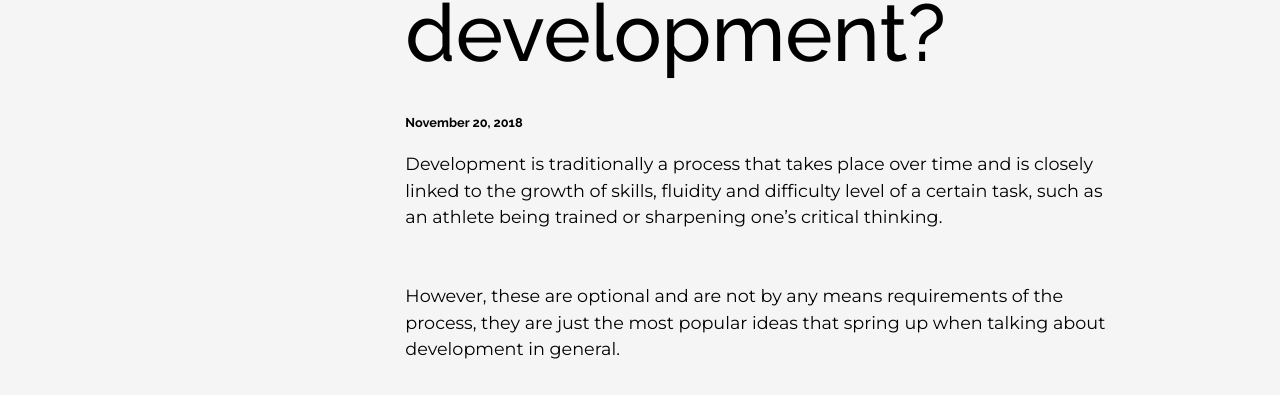
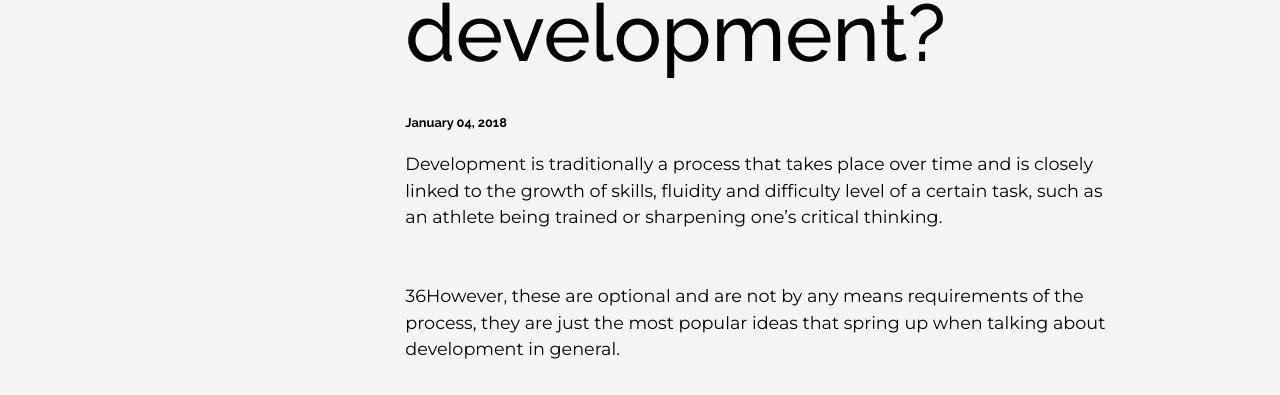
Before and after one commit to abelshinabery/jotted-blog, a Jekyll site: the page built from _posts/2019-01-04-What-is-development?.md, in a window 1280 px wide and 900 px high. Shown: the part 428-823 px from the top of the window. Built offline with Jekyll 4.4.1, drawn with Linux system fonts in a browser that asks for light colours.

Commit message:
Deleted old post dates and added new ones

```diff
--- a/_posts/2018-11-20-What-is-development?.md
+++ b/_posts/2019-01-04-What-is-development?.md
@@ -5,7 +5,7 @@
 
 Development is traditionally a process that takes place over time and is closely linked to the growth of skills, fluidity and difficulty level of a certain task, such as an athlete being trained or sharpening one’s critical thinking.
 
-However, these are optional and are not by any means requirements of the process, they are just the most popular ideas that spring up when talking about development in general.
+36However, these are optional and are not by any means requirements of the process, they are just the most popular ideas that spring up when talking about development in general.
 
 Development in the work force usually means the ongoing attention that is being paid to a project. More specifically, in the computer science world, development is often boiled down to coding or the act of coding. Once you’ve spent some time playing around with a computer language it is pretty easy to see why this became a popular synonym and also why the most logical step was to start calling those who code developers.
 
```
Also changed, not shown: _posts/2018-11-20-What-is-discovery?.md (deleted, +0 -8 lines), _posts/2019-01-05-What-is-discovery?.md (added, +28 -0 lines).
